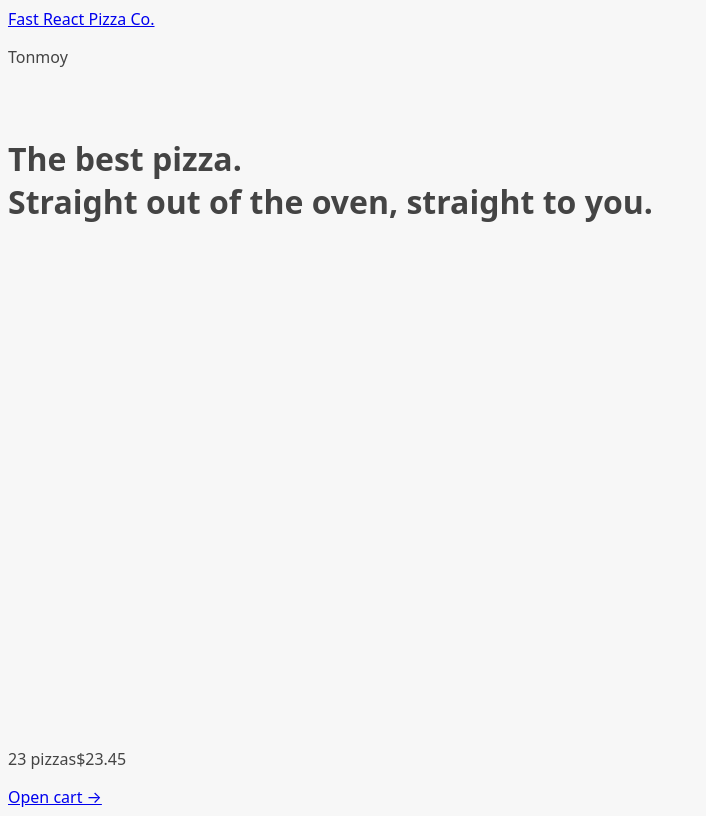
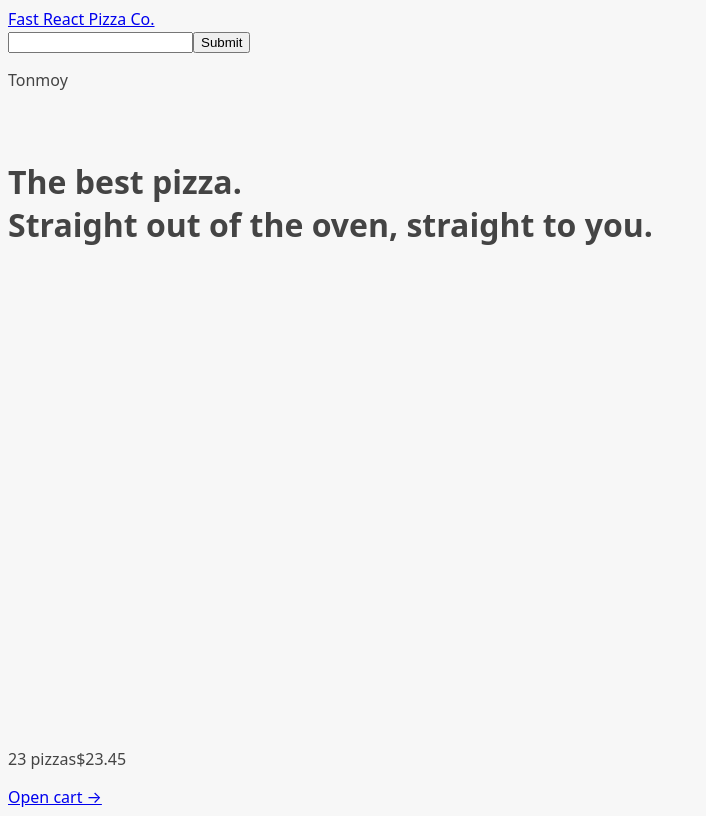
Before and after one commit to TonmoyZohani/fast-react-pizza, a React (Vite) app: page / in a window 1280 px wide. Shown: the whole page, without its empty margins (0-706 px from the left). Built offline with nearby package versions, Linux system fonts and the light colour scheme.

Commit message:
search order function implement

```diff
--- /dev/null
+++ b/src/features/order/SearchOrder.jsx
@@ -0,0 +1,26 @@
+import React, { useState } from "react";
+import { useNavigate } from "react-router-dom";
+
+const SearchOrder = () => {
+  const [query, setQuery] = useState("");
+  const navigate = useNavigate();
+
+  const handleSubmit = (e) => {
+    e.preventDefault();
+    if (!query) return;
+
+    navigate(`/order/${query}`);
+    setQuery("");
+  };
+
+  console.log(query);
+
+  return (
+    <form onSubmit={handleSubmit}>
+      <input value={query} onChange={(e) => setQuery(e.target.value)} />
+      <button type="submit">Submit</button>
+    </form>
+  );
+};
+
+export default SearchOrder;
--- a/src/ui/Header.jsx
+++ b/src/ui/Header.jsx
@@ -1,10 +1,12 @@
 import React from 'react'
 import { Link } from 'react-router-dom'
+import SearchOrder from '../features/order/SearchOrder'
 
 const Header = () => {
   return (
     <header>
         <Link to="/">Fast React Pizza Co.</Link>
+        <SearchOrder/>
         <p>Tonmoy</p>
     </header>
   )
```
